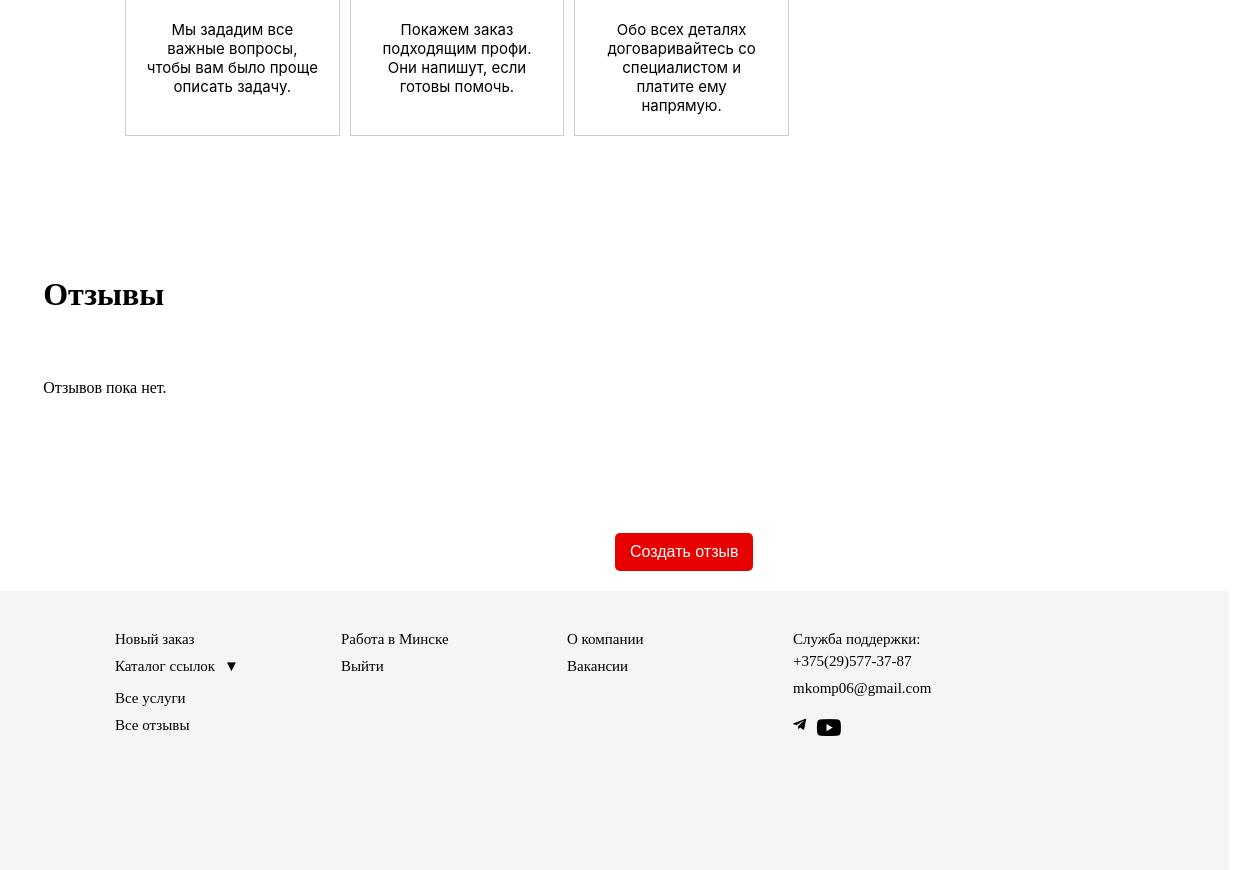
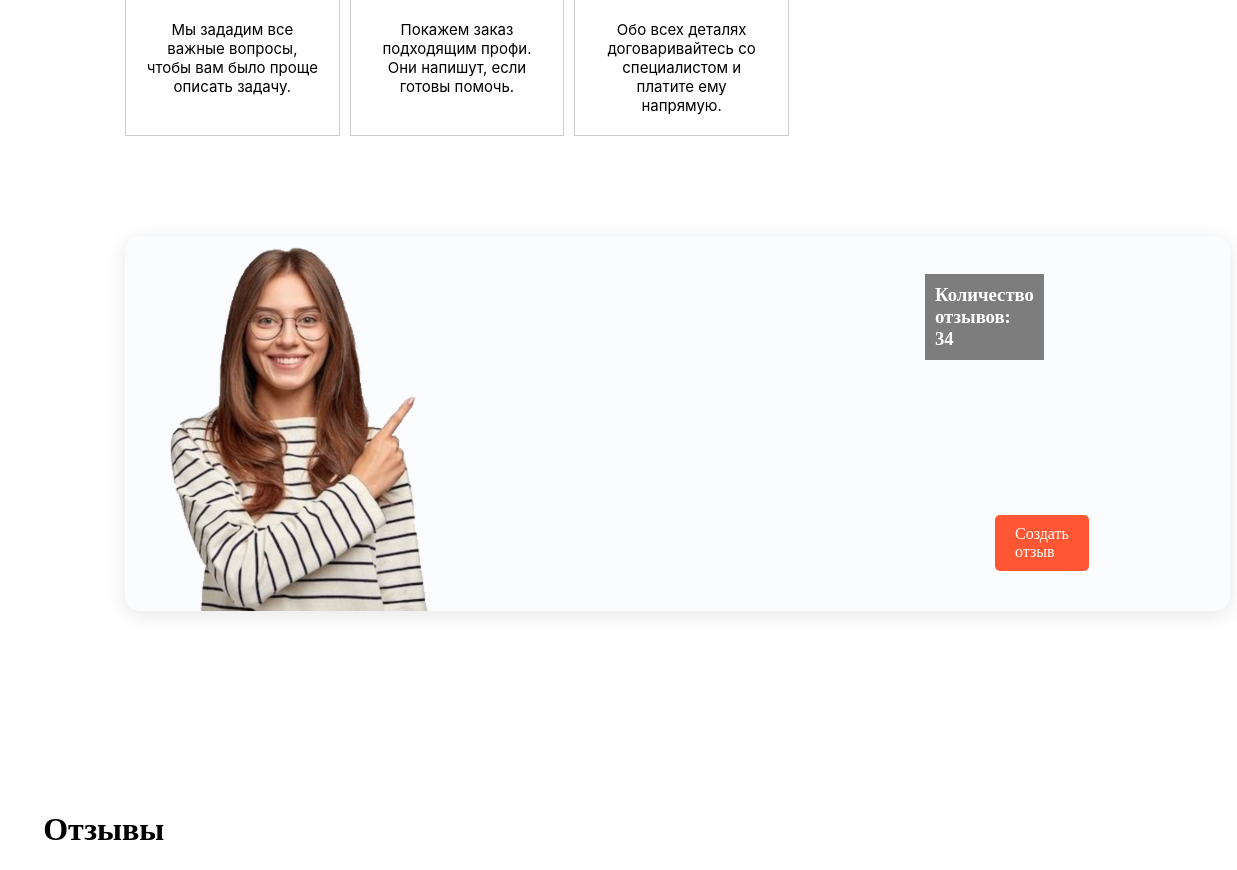
Before and after one commit to MatveySviadysh/NGl, a Django app: page /user/main/ in a window 1480 px wide. Shown: the part 3070-3940 px from the top of the page, without its empty margins (243-1480 px from the left). Before the commit the page ends 3806 px from the top, so only its background shows below. Run offline with Django 4.2, Linux system fonts and the light colour scheme; the visitor is signed in with stand-in values (Sample User, id 1); data comes from the database, SQL or seed files in the repository; style sheets or scripts are compiled from the project's sources.

Commit message:
update main page

```diff
--- a/order/views.py
+++ b/order/views.py
@@ -19,7 +19,7 @@ def answer(request):
 
     return render(request, 'order/pages/AnswerPage.html', context)
 
-@login_required
+@login_required(login_url='login-user')
 def create_order(request):
     if request.method == 'POST':
         form = UserConsultationForm(request.POST)
--- a/user/static/user/js/Review.js
+++ b/user/static/user/js/Review.js
@@ -1,6 +1,41 @@
 document.addEventListener('DOMContentLoaded', function() {
-    document.querySelector('.toggle-button').addEventListener('click', function() {
-        const reviewForm = document.querySelector('.review-form');
-        reviewForm.style.display = reviewForm.style.display === 'none' ? 'block' : 'none';
+    const toggleButton = document.querySelector('.toggle-button');
+    const reviewForm = document.querySelector('.review-form');
+
+    if (toggleButton) {
+        toggleButton.addEventListener('click', function(e) {
+            e.preventDefault(); // Prevent default anchor click behavior
+
+            // Toggle visibility of the review form
+            if (reviewForm.style.display === 'none' || reviewForm.style.display === '') {
+                reviewForm.style.display = 'block'; // Show the form
+                reviewForm.style.opacity = 1; // Ensure opacity is set to 1
+                reviewForm.scrollIntoView({
+                    behavior: 'smooth', // Smooth scroll
+                    block: 'start' // Align to the top of the viewport
+                });
+            } else {
+                reviewForm.style.opacity = 0; // Fade out
+                setTimeout(() => {
+                    reviewForm.style.display = 'none'; // Hide after fade out
+                }, 500); // Match this duration with CSS transition time
+            }
+        });
+    }
+
+    // Smooth scrolling for other anchor links
+    document.querySelectorAll('a[href^="#"]').forEach(anchor => {
+        anchor.addEventListener('click', function(e) {
+            e.preventDefault(); // Prevent default anchor click behavior
+            const targetId = this.getAttribute('href'); // Get the target ID
+            const targetElement = document.querySelector(targetId); // Find the target element
+
+            if (targetElement) {
+                targetElement.scrollIntoView({
+                    behavior: 'smooth', // Smooth scroll
+                    block: 'start' // Align to the top of the viewport
+                });
+            }
+        });
     });
 });
--- /dev/null
+++ b/user/static/user/scss/main_page/ReviewContainer.scss
@@ -0,0 +1,51 @@
+.chinese-course-section2 {
+    display: flex; /* Use Flexbox for layout */
+    align-items: center;
+    margin: 80px 360px; /* Center items horizontally */
+    background-color: #fbfcfe; /* Background color */
+    border-radius: 15px; /* Rounded corners */
+    overflow: hidden;
+    width: 1105px;
+    box-shadow: 0 4px 20px rgba(0, 0, 0, 0.1); /* Add shadow effect */
+}
+
+.course-image2 {
+    position: relative; /* Establishes a positioning context for absolute positioning */
+    width: 50%;
+}
+
+.course-guarantee2 {
+    position: absolute; /* Positioning the text absolutely within its parent */
+    top: 20px; /* Distance from the top of the image */
+    left: 800px; /* Distance from the left of the image */
+    color: white; /* Text color */
+    background-color: rgba(0, 0, 0, 0.5); /* Semi-transparent background for readability */
+    padding: 10px; /* Padding around the text */
+}
+
+.course-button2 {
+    position: absolute; /* Positioning the button absolutely within its parent */
+    bottom: 20px; /* Distance from the bottom of the image */
+    left: 20px; /* Distance from the left of the image */
+}
+
+.toggle-button {
+    display: inline-block; /* Make it behave like a button */
+    background-color: #ff5733; /* Button background color */
+    color: white; /* Text color */
+    border: none; /* Remove border */
+    padding: 10px 20px; /* Padding for button */
+    border-radius: 5px; /* Rounded corners for button */
+    font-size: 16px; /* Font size */
+    text-decoration: none; /* Remove underline from link */
+    cursor: pointer; /* Pointer cursor on hover */
+    transition: background-color 0.3s ease; /* Smooth transition for hover effect */
+}
+
+.toggle-button:hover {
+    background-color: #c70039; /* Darker shade on hover */
+}
+
+html {
+    scroll-behavior: smooth; /* Enable smooth scrolling */
+}
--- a/user/templates/user/pages/MainPage.html
+++ b/user/templates/user/pages/MainPage.html
@@ -3,7 +3,7 @@
 <link rel="stylesheet" href="{% static 'user/scss/main_page/MainPage.scss' %}">
 <link rel="stylesheet" href="{% static 'user/scss/main_page/Review.scss' %}">
 <link rel="stylesheet" href="{% static 'user/scss/main_page/Order.scss' %}">
-
+<link rel="stylesheet" href="{% static 'user/scss/main_page/ReviewContainer.scss' %}">
 {% include 'user/components/Header.html' %}
 
 <body>
@@ -34,22 +34,22 @@
             </div>
         </div>
 
+        {% if not user.tutor %}
             <div class="chinese-course-section">
                 <div class="course-content">
                     <h3 class="course-guarantee">количество заявок:{{count_orders}}</h3>
 
                     <div class="course-button">
-                        {% if not user.tutor %}
                         <a href="{% url 'create_order' %}" class="submit-application-btn">
                             Оставить заявку
                         </a>
-                        {% endif %}
                     </div>
                 </div>
                 <div class="course-image">
                     <img src="{% static 'user/images/bg_woman.jpg' %}" class="course-photo" alt="Изображение женщины">
                 </div>
             </div>
+        {% endif %}
 
         <p class="profi">Наши профи</p>
         <div>
@@ -87,6 +87,19 @@
 
 
     {% include 'mybot/HelpWindow.html' %}
+
+    {% if user.is_authenticated %}
+        <div class="chinese-course-section2">
+            <div class="course-image2">
+                <img src="{% static 'user/images/review_woman2.jpg' %}" class="course-photo2" alt="Изображение женщины">
+                <h3 class="course-guarantee2">Количество отзывов: 34</h3>
+                <div class="course-button2">
+                    <a href="#reviewSection" class="toggle-button">Создать отзыв</a>
+                </div>
+            </div>
+        </div>
+    {% endif %}
+
 
     <div class="reviews-container">
         <h1 class = 'title-review'>Отзывы</h1>
@@ -127,10 +140,7 @@
         </div>
     </div>
 
-
-    <button class="toggle-button">Создать отзыв</button>
-
-    <div class="review-form" style="display: none;">
+    <div class="review-form" id="reviewSection" style="display: none;">
         <form method="POST" action="{% url 'review_create' %}" class="form">
             {% csrf_token %}
 
@@ -157,6 +167,7 @@
         </form>
     </div>
 
+
 {% include 'user/components/Fotter.html' %}
 
 <script src="{% static 'user/js/Review.js' %}"></script>
--- a/user/views.py
+++ b/user/views.py
@@ -208,14 +208,14 @@ def tutor_list_serarch(request):
         'query': query,
     })
 
-@login_required
+@login_required(login_url='login-user')
 def review_create(request):
     if request.method == 'POST':
         form = ReviewForm(request.POST, user=request.user)
         if form.is_valid():
             review = form.save(commit=False)
             review.user = request.user
-            review.username = request.user.username  # Заполняем поле username
+            review.username = request.user.username
             review.save()
             return redirect('main-page')
     else:
```
Also changed, not shown: user/templates/user/pages/profileUser.html (+4 -4 lines), user/static/user/images/review_woman.jpg (added), user/static/user/images/review_woman2.jpg (added), user/static/user/scss/main_page/Review.scss (line endings or trailing spaces). Lines whose indentation alone changed are shown as unchanged.
